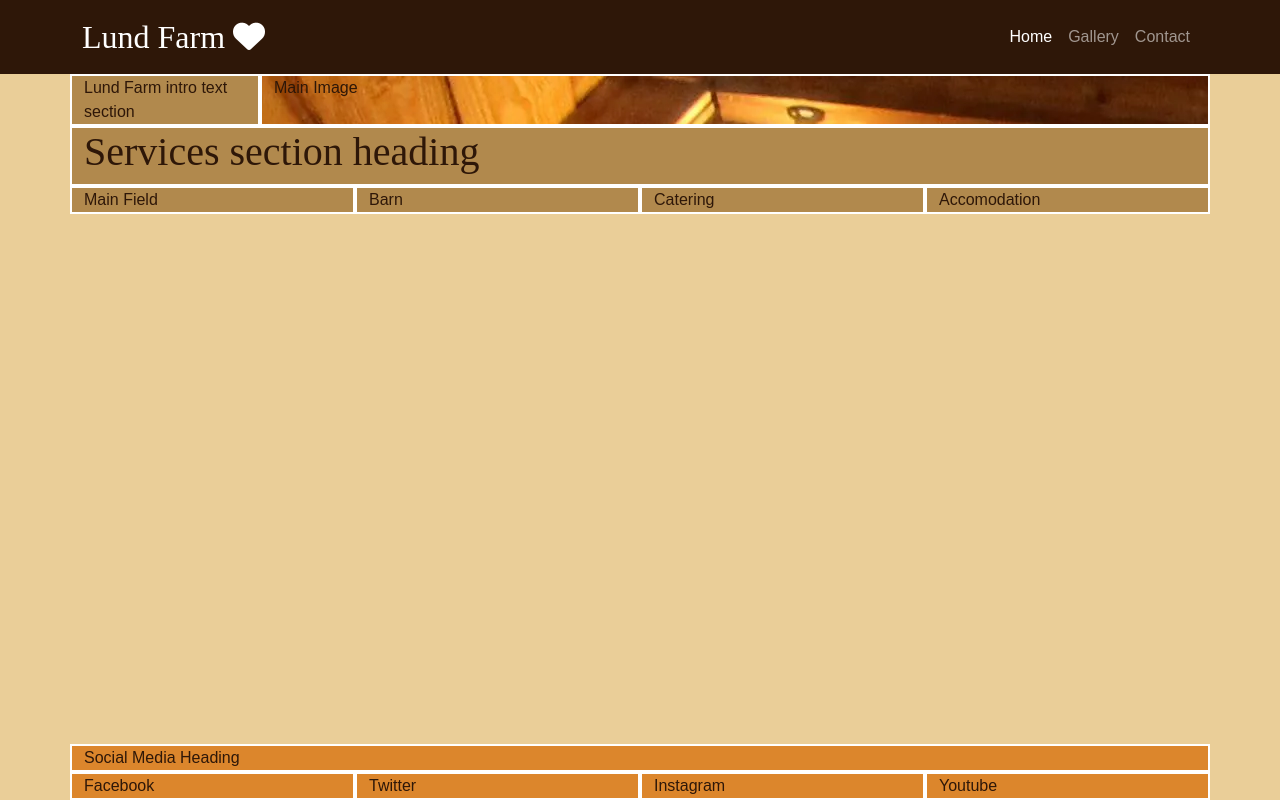
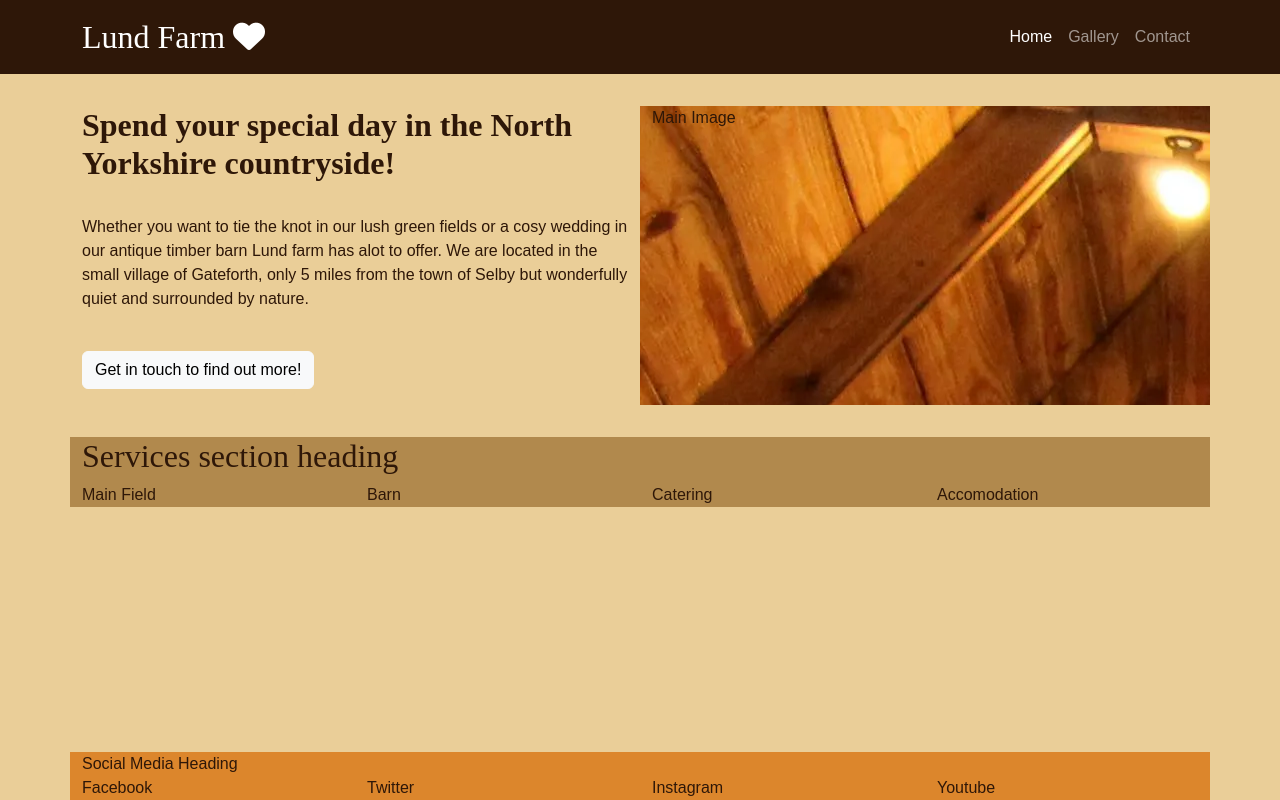
Before and after one commit to ElFalch/lund-farm, a plain HTML site: page index.html in a window 1280 px wide. Drawn offline with nearby package versions, Linux system fonts and the light colour scheme; a web font is replaced by a local one.

Commit message:
Style home page header and add text

```diff
--- a/assets/css/style.css
+++ b/assets/css/style.css
@@ -30,8 +30,9 @@ h3 {
     font-family: var(--heading-font);
 }
 
-.col-12 {
-    border: 2px solid white;
+.section {
+    margin-top: 2rem;
+    margin-bottom: 2rem;
 }
 
 /* Navbar */
@@ -49,13 +50,13 @@ h3 {
 /* Containers */
 
 .main-container {
-    background-color: var(--feature-color-2)
+    background-color: var(--feature-color-2);
 }
 
 .foot-container {
     background-color: var(--feature-color-1)
 }
 
-.main-image{
-   background: url("../images/Barn.webp");
+.main-image {
+    background: url("../images/barn.webp");
 }
--- a/index.html
+++ b/index.html
@@ -27,7 +27,7 @@
 
   <!-- Navigation -->
 
-  <nav id = "navbar" class="navbar navbar-expand-lg" data-bs-theme="dark">
+  <nav id="navbar" class="navbar navbar-expand-lg" data-bs-theme="dark">
     <div class="container">
       <a class="navbar-brand" href="index.html">Lund Farm <i class="fa fa-heart" aria-hidden="true"></i></a>
       <button class="navbar-toggler" type="button" data-bs-toggle="collapse" data-bs-target="#navbarNav"
@@ -52,10 +52,16 @@
 
   <!-- Header with main image -->
 
-  <header class="container main-container">
+  <header class="container section">
     <div class="row">
-      <div class="col-12 col-xl-2">Lund Farm intro text section</div>
-      <div class="col-12 col-xl-10 main-image">Main Image</div>
+      <div class="col-12 col-xl-6 text-center text-xl-start">
+        <h2> <strong>Spend your special day in the North Yorkshire countryside!</strong></h2> <br>
+        <p> Whether you want to tie the knot in our lush green fields or a cosy wedding in our antique timber barn Lund
+          farm has alot to offer. We are located in the small village of Gateforth, only 5 miles from the town of Selby
+          but wonderfully quiet and surrounded by nature.</p> <br>
+        <p><a href="contact.html" class="btn btn-light">Get in touch to find out more!</a></p>
+      </div>
+      <div class="col-12 col-xl-6 main-image">Main Image</div>
     </div>
   </header>
 
@@ -64,7 +70,9 @@
     <!-- Services section -->
     <section class="container main-container">
       <div class="row">
-        <div class="col-12"><h1>Services section heading</h1></div>
+        <div class="col-12">
+          <h2>Services section heading</h2>
+        </div>
         <div class="col-12 col-md-6 col-xl-3">Main Field</div>
         <div class="col-12 col-md-6 col-xl-3">Barn</div>
         <div class="col-12 col-md-6 col-xl-3">Catering</div>
```
Also changed, not shown: assets/images/barn.webp (renamed from assets/images/Barn.webp).
